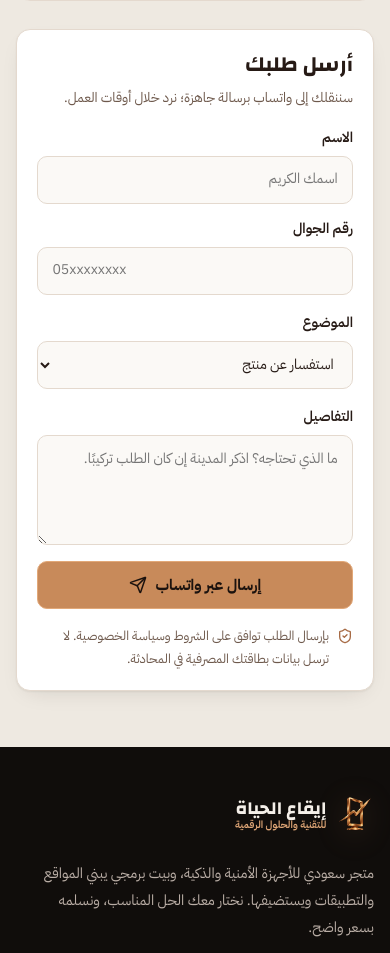
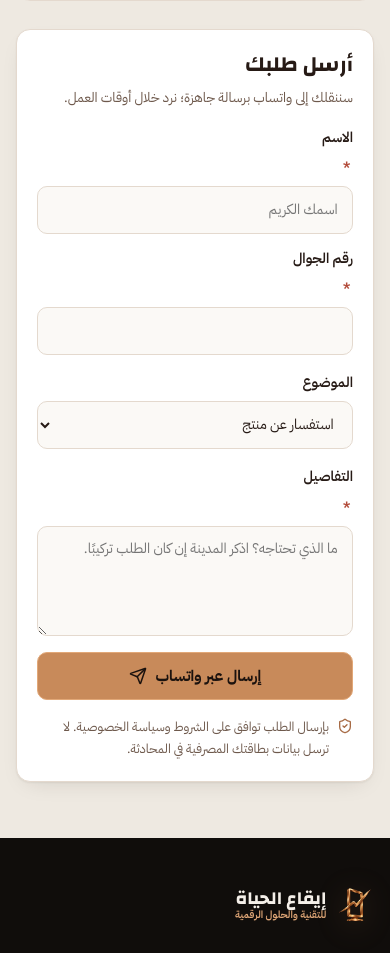
Before and after one commit to Abdulrahman-Khuraqi/ayqaealhayaa.sa, a Next.js app: page /contact in a window 390 px wide. Shown: the part 1089-2042 px from the top of the page. Built offline with nearby package versions, Linux system fonts and the light colour scheme.

Commit message:
Forms: red * for required fields, accept any international phone number, drop optional label
Co-Authored-By: Claude Sonnet 5.5 <noreply@anthropic.com>
Claude-Session: https://claude.ai/code/session_01NNeQaBseV1BB9adiLq2vRG

```diff
--- a/app/globals.css
+++ b/app/globals.css
@@ -376,6 +376,7 @@ a.contact-card:hover { border-color: var(--bronze-500); }
 .field textarea { min-height: 110px; resize: vertical; }
 .field input:focus, .field textarea:focus, .field select:focus { outline: none; border-color: var(--bronze-500); background: #fff; box-shadow: 0 0 0 3px rgba(200, 138, 90, .18); }
 .field input[aria-invalid='true'] { border-color: var(--danger); }
+.req { color: var(--danger); margin-inline-start: .15rem; }
 .field-error { color: var(--danger); font-size: .8rem; font-weight: 500; }
 .field-row { display: grid; grid-template-columns: 1fr 1fr; gap: .8rem; }
 .check { display: flex; gap: .55rem; align-items: flex-start; font-size: .85rem; color: #4c3b31; }
--- a/components/ContactForm.tsx
+++ b/components/ContactForm.tsx
@@ -3,7 +3,7 @@
 import Link from 'next/link';
 import { useState } from 'react';
 import { Send, ShieldCheck } from 'lucide-react';
-import { SAUDI_MOBILE } from '@/lib/format';
+import { PHONE } from '@/lib/format';
 import { whatsappLink } from '@/lib/site';
 
 const topics = ['استفسار عن منتج', 'خدمة تركيب', 'مشروع برمجي', 'استضافة أو نطاق', 'منتج رقمي', 'مبيعات الجملة للشركات', 'ضمان أو استرجاع', 'أخرى'];
@@ -15,12 +15,12 @@ export default function ContactForm() {
     event.preventDefault();
     const data = new FormData(event.currentTarget);
     const name = String(data.get('name') || '').trim();
-    const phone = String(data.get('phone') || '').replace(/\s/g, '');
+    const phone = String(data.get('phone') || '').replace(/[\s\-()]/g, '');
     const topic = String(data.get('topic') || '');
     const message = String(data.get('message') || '').trim();
     const next: Record<string, string> = {};
     if (name.length < 2) next.name = 'اكتب اسمك من فضلك';
-    if (!SAUDI_MOBILE.test(phone)) next.phone = 'رقم جوال سعودي صحيح يبدأ بـ 05';
+    if (!PHONE.test(phone)) next.phone = 'اكتب رقم جوال صحيحًا';
     if (message.length < 5) next.message = 'اكتب تفاصيل طلبك باختصار';
     setErrors(next);
     if (Object.keys(next).length) return;
@@ -33,19 +33,19 @@ export default function ContactForm() {
       <h2>أرسل طلبك</h2>
       <p className="hint">سننقلك إلى واتساب برسالة جاهزة؛ نرد خلال أوقات العمل.</p>
       <div className="field-row">
-        <label className="field">الاسم
+        <label className="field">الاسم <span className="req" aria-hidden="true">*</span>
           <input name="name" autoComplete="name" aria-invalid={Boolean(errors.name)} placeholder="اسمك الكريم" />
           {errors.name && <span className="field-error">{errors.name}</span>}
         </label>
-        <label className="field">رقم الجوال
-          <input name="phone" type="tel" inputMode="tel" autoComplete="tel" dir="ltr" aria-invalid={Boolean(errors.phone)} placeholder="05xxxxxxxx" />
+        <label className="field">رقم الجوال <span className="req" aria-hidden="true">*</span>
+          <input name="phone" type="tel" inputMode="tel" autoComplete="tel" dir="ltr" aria-invalid={Boolean(errors.phone)} />
           {errors.phone && <span className="field-error">{errors.phone}</span>}
         </label>
       </div>
       <label className="field">الموضوع
         <select name="topic" defaultValue={topics[0]}>{topics.map((t) => <option key={t}>{t}</option>)}</select>
       </label>
-      <label className="field">التفاصيل
+      <label className="field">التفاصيل <span className="req" aria-hidden="true">*</span>
         <textarea name="message" aria-invalid={Boolean(errors.message)} placeholder="ما الذي تحتاجه؟ اذكر المدينة إن كان الطلب تركيبًا." />
         {errors.message && <span className="field-error">{errors.message}</span>}
       </label>
--- a/lib/format.ts
+++ b/lib/format.ts
@@ -20,5 +20,5 @@ export function normalizeArabic(input: string) {
     .trim();
 }
 
-/** جوال سعودي: 05xxxxxxxx أو 9665xxxxxxxx مع أو بدون +. */
-export const SAUDI_MOBILE = /^(05\d{8}|\+?9665\d{8})$/;
+/** رقم جوال: أي رقم محلي أو دولي (7 إلى 15 رقمًا) مع أو بدون +. */
+export const PHONE = /^\+?\d{7,15}$/;
```
Also changed, not shown: components/CartView.tsx (+10 -10 lines).
